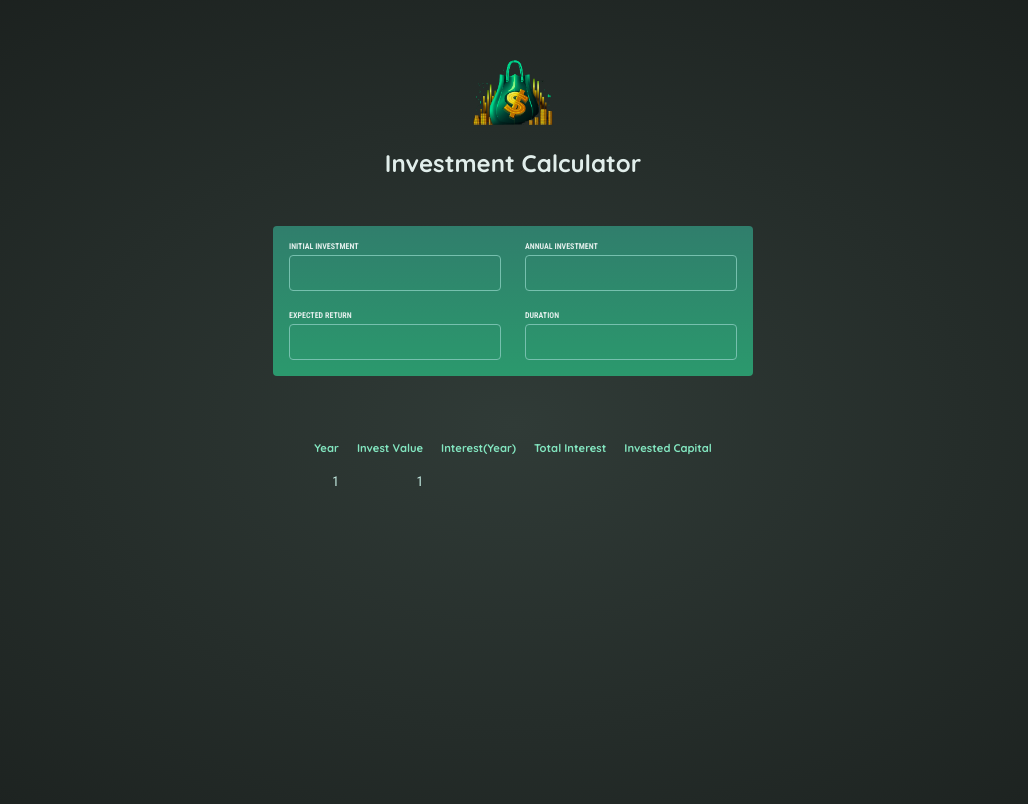
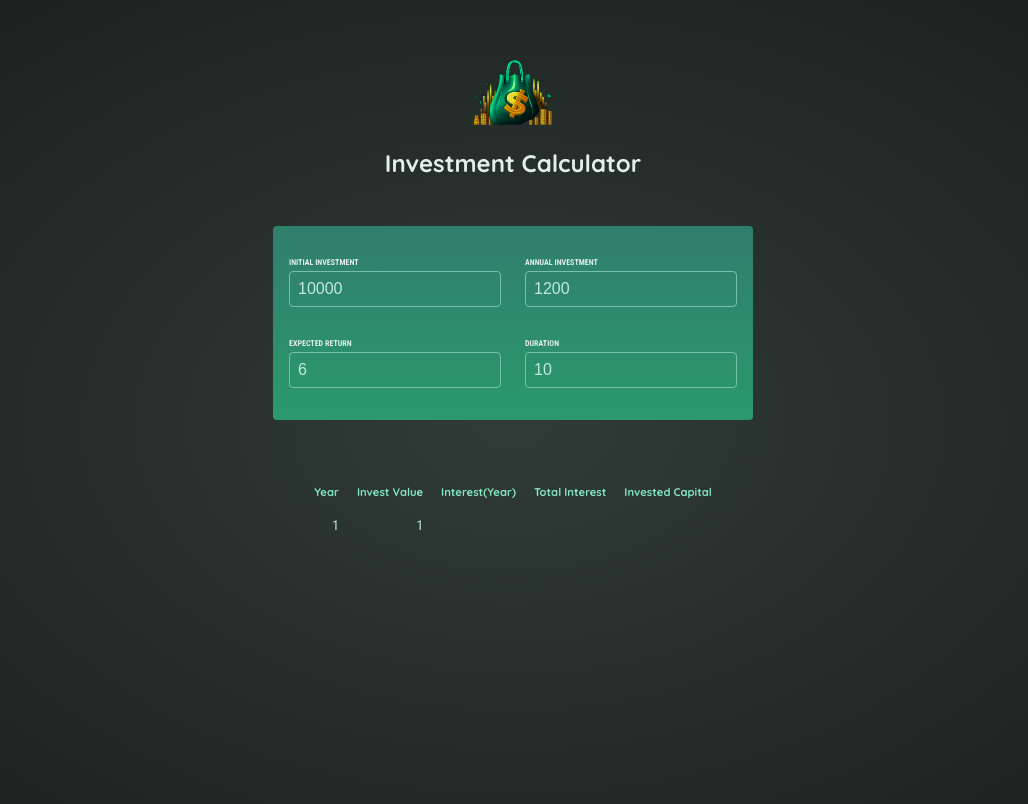
Before and after one commit to AqibNiazi/Investment_calculator, a React (Vite) app: page / in a window 1280 px wide. Shown: the top 804 px of the page, without its empty margins (127-1155 px from the left). Built offline with nearby package versions, Linux system fonts and the light colour scheme.

Commit message:
user inputs components added

```diff
--- a/src/App.jsx
+++ b/src/App.jsx
@@ -1,33 +1,11 @@
+import Header from "./components/Header";
+import UserInput from "./components/UserInput";
+
 function App() {
   return (
     <>
-      <div id="header">
-        <img src="investment-calculator-logo.png" alt="Investment picture" />
-        <h1>Investment Calculator</h1>
-      </div>
-      <div id="user-input">
-        <div className="input-group">
-          <div>
-            <label>Initial Investment</label>
-            <input type="number" />
-          </div>
-          <div>
-            <label>Annual Investment</label>
-            <input type="number" />
-          </div>
-        </div>
-        <br />
-        <div className="input-group">
-          <div>
-            <label>Expected Return</label>
-            <input type="number" />
-          </div>
-          <div>
-            <label>Duration</label>
-            <input type="number" />
-          </div>
-        </div>
-      </div>
+      <Header />
+      <UserInput />
 
       <table id="result">
         <thead>
--- /dev/null
+++ b/src/components/Header/index.jsx
@@ -0,0 +1,12 @@
+import React from "react";
+import logo from "../../assets/investment-calculator-logo.png";
+const Header = () => {
+  return (
+    <header id="header">
+      <img src={logo} alt="Money bag logo" />
+      <h1>Investment Calculator</h1>
+    </header>
+  );
+};
+
+export default Header;
--- /dev/null
+++ b/src/components/UserInput/index.jsx
@@ -0,0 +1,65 @@
+import React, { useState } from "react";
+
+const UserInput = () => {
+  const [userInput, setUserInput] = useState({
+    initialInvestment: 10000,
+    annualInvestment: 1200,
+    expectedReturn: 6,
+    duration: 10,
+  });
+
+  const handleChange = (investmentSymbol, newValue) => {
+    setUserInput((prevInput) => {
+      return {
+        ...prevInput,
+        [investmentSymbol]: newValue,
+      };
+    });
+  };
+  return (
+    <section id="user-input">
+      <div className="input-group">
+        <p>
+          <label>Initial Investment</label>
+          <input
+            type="number"
+            required
+            value={userInput.initialInvestment}
+            onChange={(e) => handleChange("initialInvestment", e.target.value)}
+          />
+        </p>
+        <p>
+          <label>Annual Investment</label>
+          <input
+            type="number"
+            required
+            value={userInput.annualInvestment}
+            onChange={(e) => handleChange("annualInvestment", e.target.value)}
+          />
+        </p>
+      </div>
+      <div className="input-group">
+        <p>
+          <label>Expected Return</label>
+          <input
+            type="number"
+            required
+            value={userInput.expectedReturn}
+            onChange={(e) => handleChange("expectedReturn", e.target.value)}
+          />
+        </p>
+        <p>
+          <label>Duration</label>
+          <input
+            type="number"
+            required
+            value={userInput.duration}
+            onChange={(e) => handleChange("duration", e.target.value)}
+          />
+        </p>
+      </div>
+    </section>
+  );
+};
+
+export default UserInput;
```
